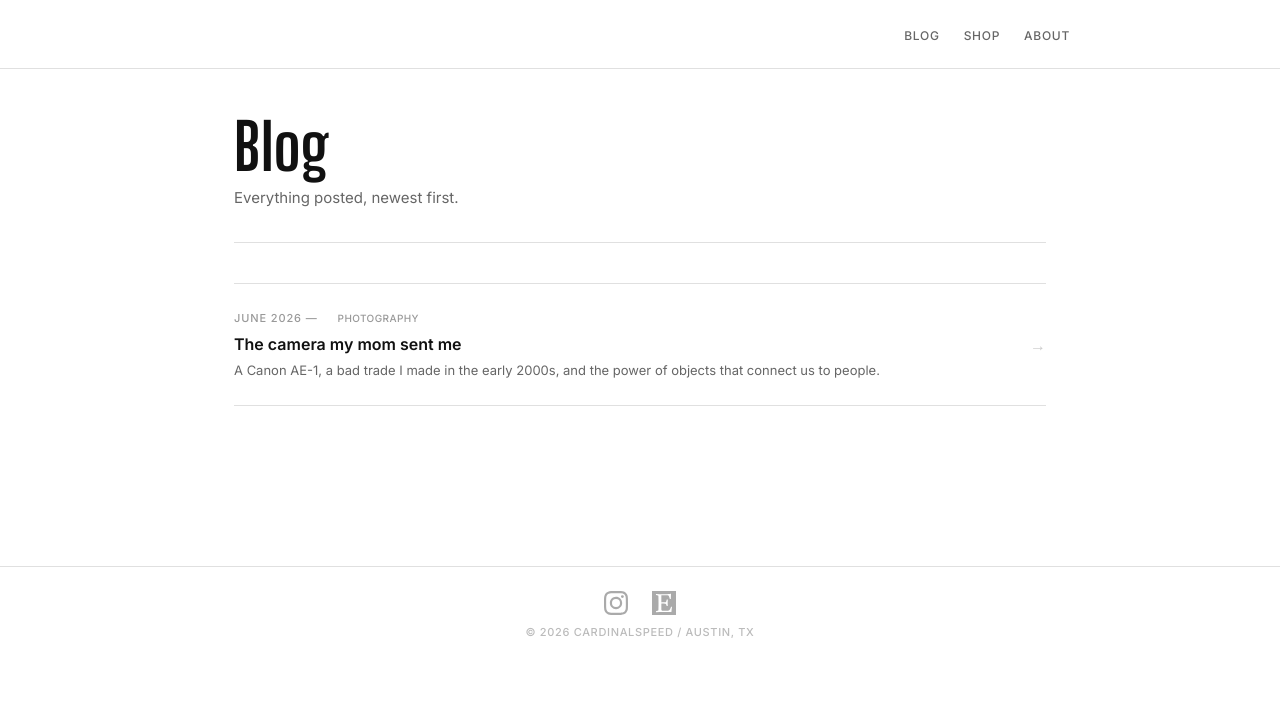
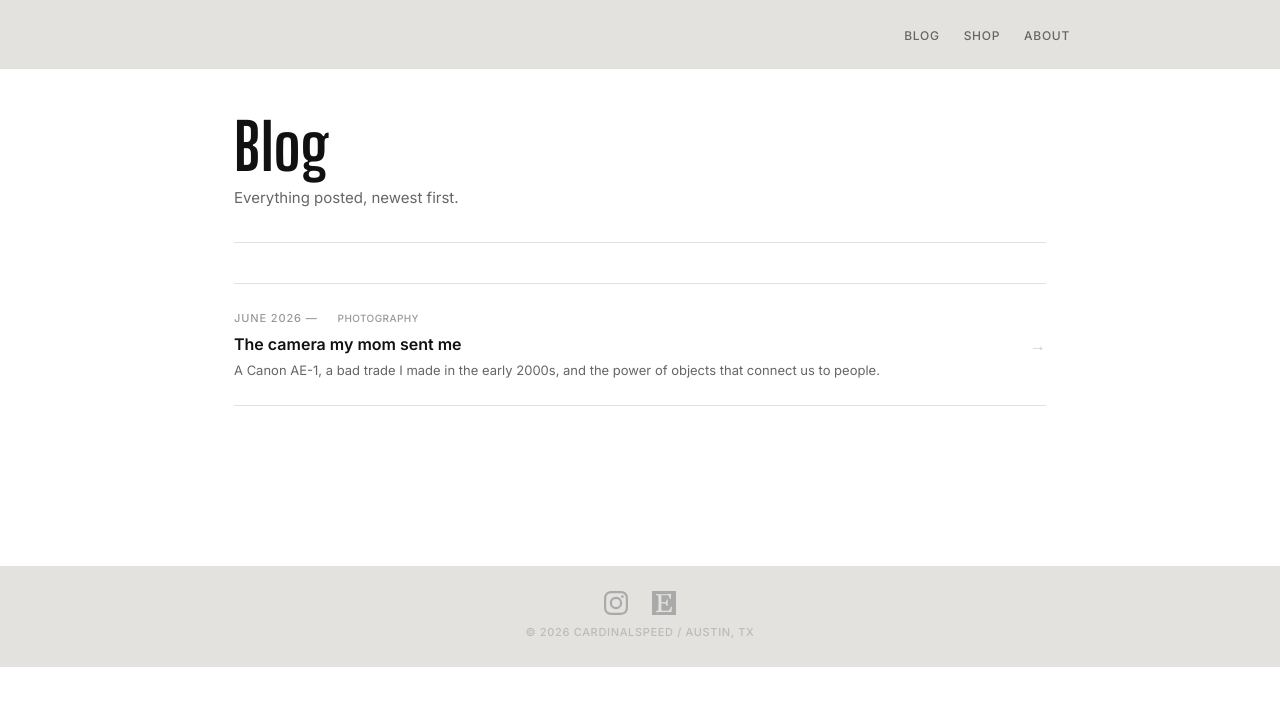
Before and after one commit to cardinal-/cardinalspeed.github.io, a Jekyll site: the page built from blog.html, in a window 1280 px wide. Shown: the top 706 px of the page. Built offline with Jekyll 4.4.1, drawn with Linux system fonts in a browser that asks for light colours.

Commit message:
nav and footer: background color E4E2DE

```diff
--- a/css/style.css
+++ b/css/style.css
@@ -88,6 +88,7 @@ ul { list-style: none; }
 .site-nav {
   padding: 1.25rem 1.5rem;
   border-bottom: 0.5px solid #e0e0e0;
+  background: #E4E2DE;
 }
 .nav-inner {
   max-width: 860px;
@@ -124,6 +125,7 @@ ul { list-style: none; }
   margin-top: 5rem;
   padding: 1.5rem;
   border-top: 0.5px solid #e0e0e0;
+  background: #E4E2DE;
   font-size: 11px;
   font-weight: 500;
   letter-spacing: 0.06em;
```
